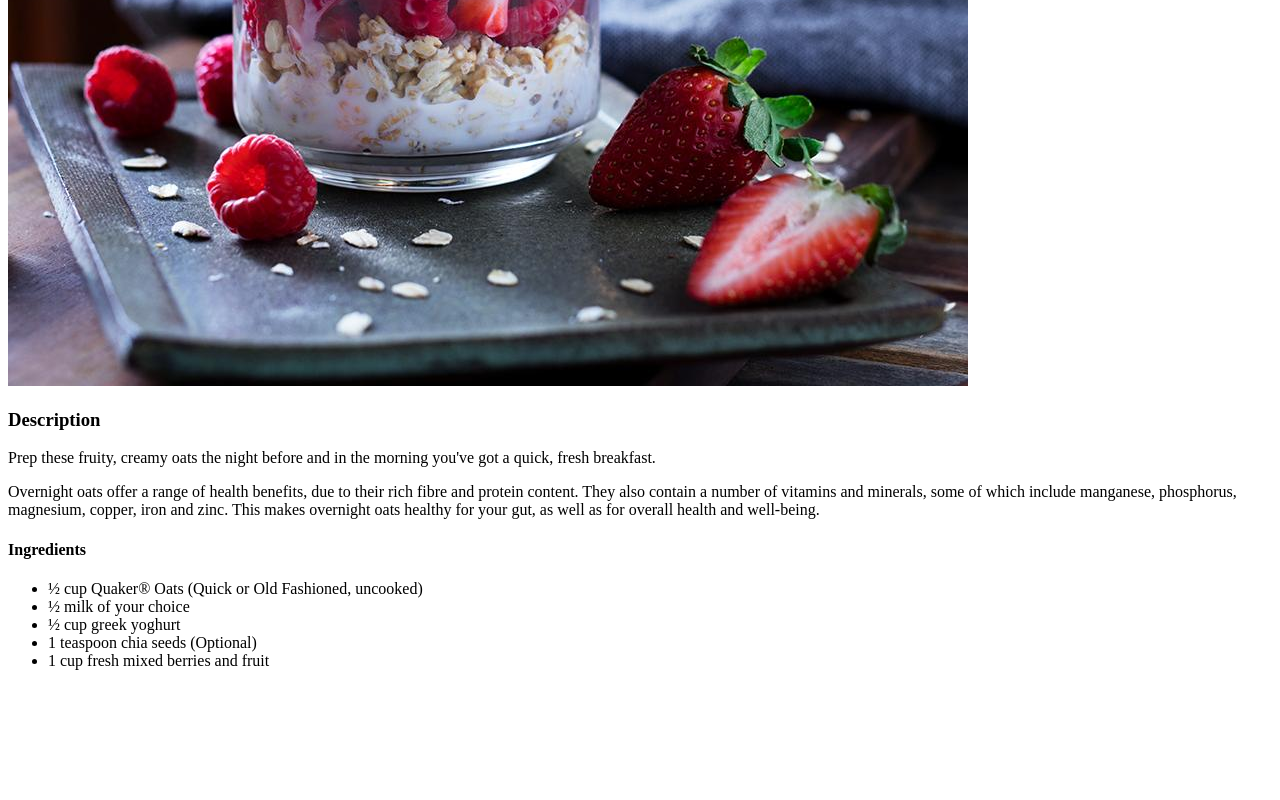
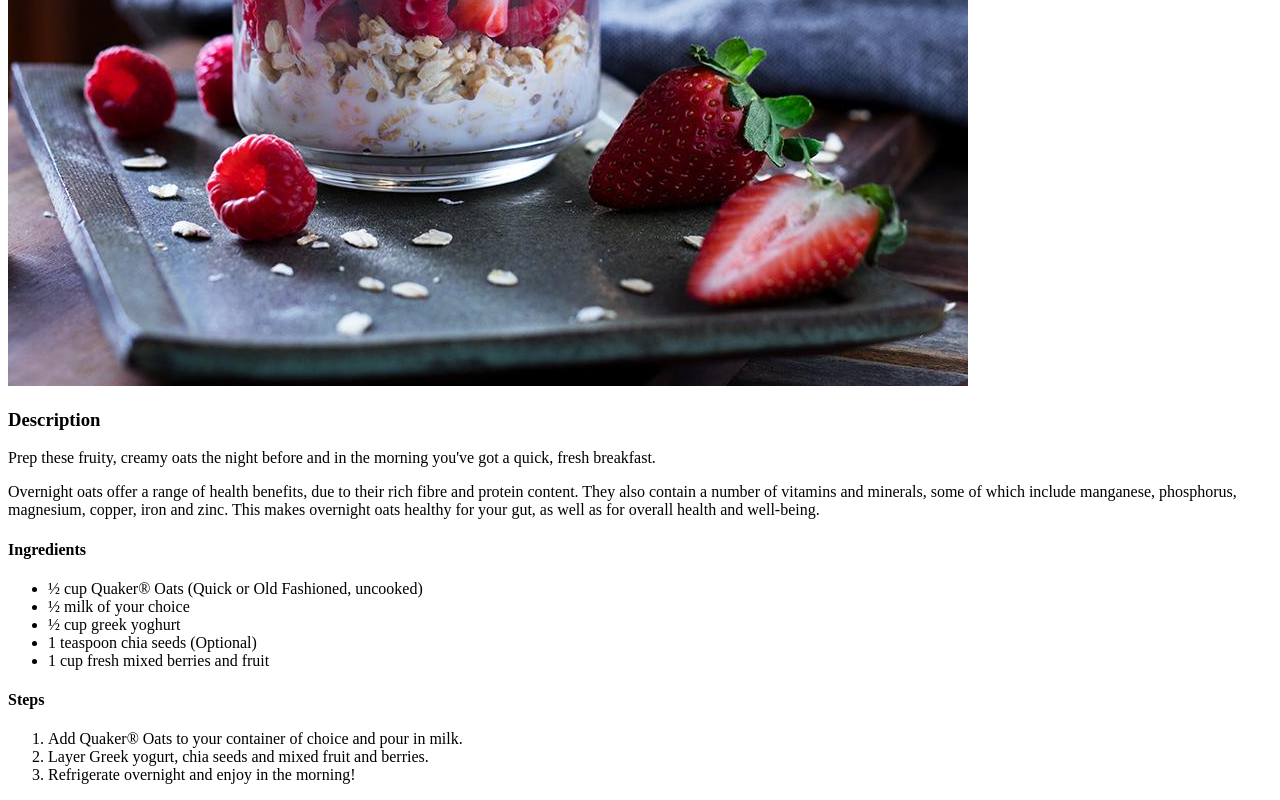
Before and after one commit to AAcod/odin-recipes, a plain HTML site: page recipes/berry-oats.html in a window 1280 px wide. Shown: the part 654-1454 px from the top of the page. Before the commit the page ends 1340 px from the top, so only its background shows below. Drawn offline with Linux system fonts and the light colour scheme.

Commit message:
steps for overnight oats added

```diff
--- a/recipes/berry-oats.html
+++ b/recipes/berry-oats.html
@@ -18,6 +18,12 @@
             <li>1 teaspoon chia seeds (Optional)</li>
             <li>1 cup fresh mixed berries and fruit </li>
         </ul>
+        <h4>Steps</h4>
+        <ol>
+            <li>Add Quaker® Oats to your container of choice and pour in milk.</li>
+            <li>Layer Greek yogurt, chia seeds and mixed fruit and berries.</li>
+            <li>Refrigerate overnight and enjoy in the morning!</li>
+        </ol>
 
 
     </body>
```
